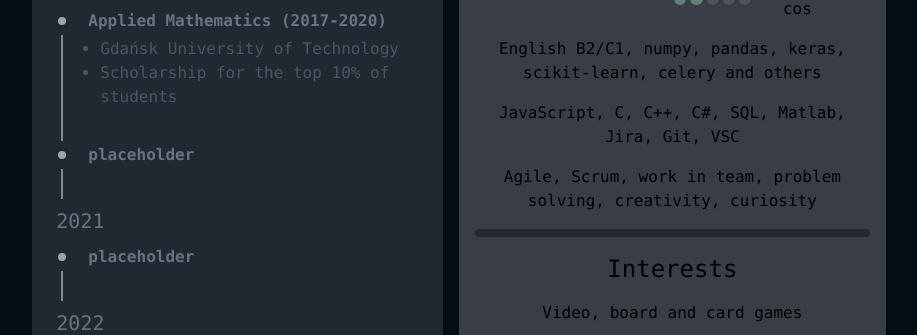
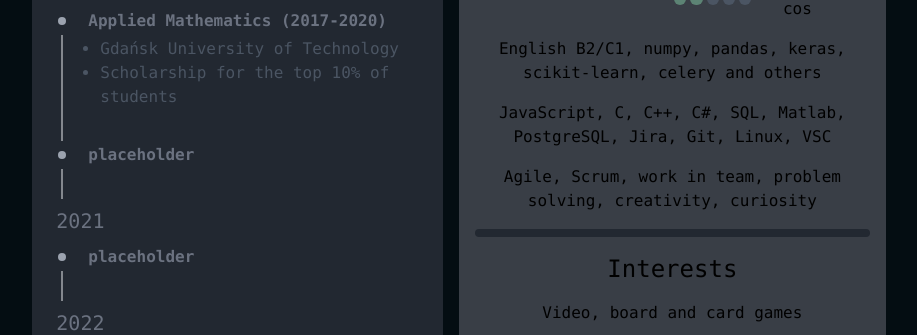
Before and after one commit to Trawirr/Trawirrcom, a Django app: page /about-me in a window 1280 px wide. Shown: the part 783-1118 px from the top of the page, without its empty margins (181-1098 px from the left). Run offline with Django 5.2, Linux system fonts and the light colour scheme; style sheets or scripts are compiled from the project's sources.

Commit message:
skills updated

```diff
--- a/src/templates/pages/home/about_me.html
+++ b/src/templates/pages/home/about_me.html
@@ -437,7 +437,7 @@
             </div>
 
             <p class="text-center text-l">English B2/C1, numpy, pandas, keras, scikit-learn, celery and others</p>
-            <p class="text-center text-l">JavaScript, C, C++, C#, SQL, Matlab, Jira, Git, VSC</p>
+            <p class="text-center text-l">JavaScript, C, C++, C#, SQL, Matlab, PostgreSQL, Jira, Git, Linux, VSC</p>
             <p class="text-center text-l">Agile, Scrum, work in team, problem solving, creativity, curiosity</p>
 
             <div class="h-1 rounded-md border-4 border-trawirr-gray-100"></div>
```
